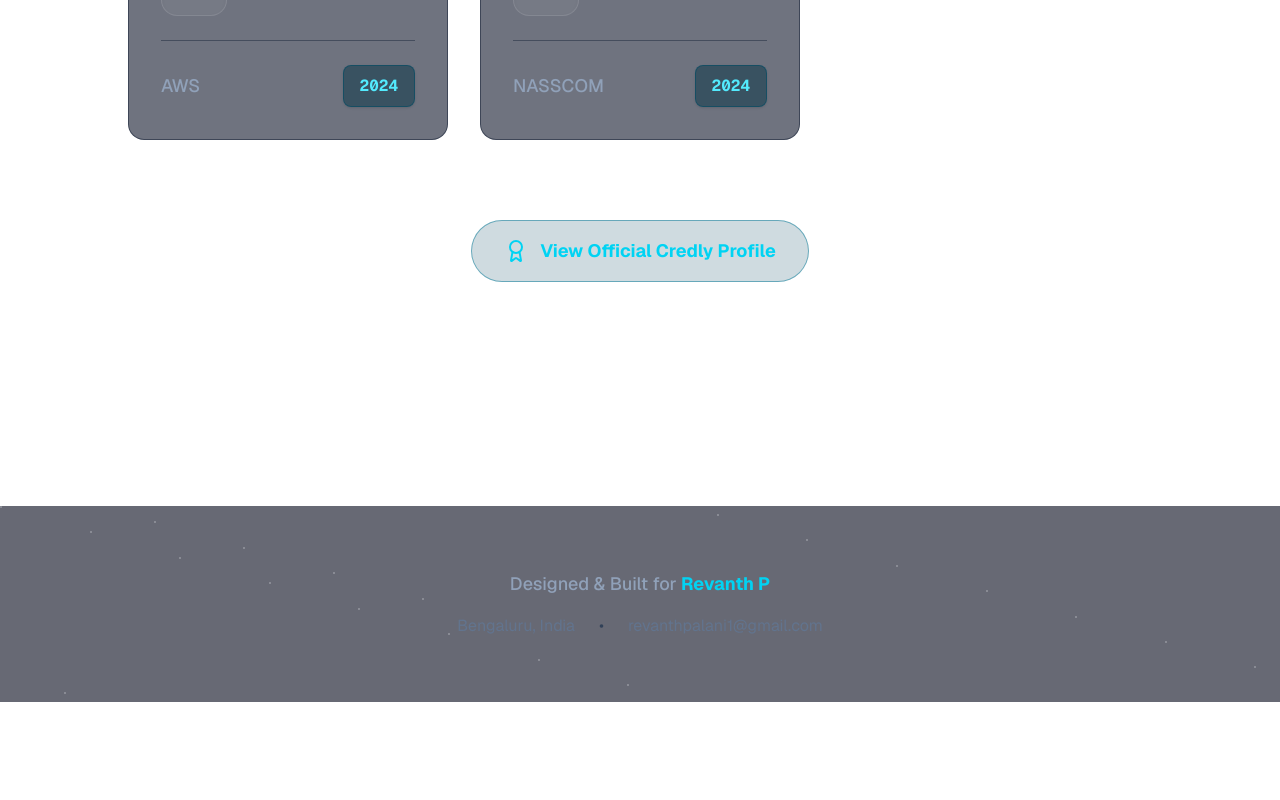
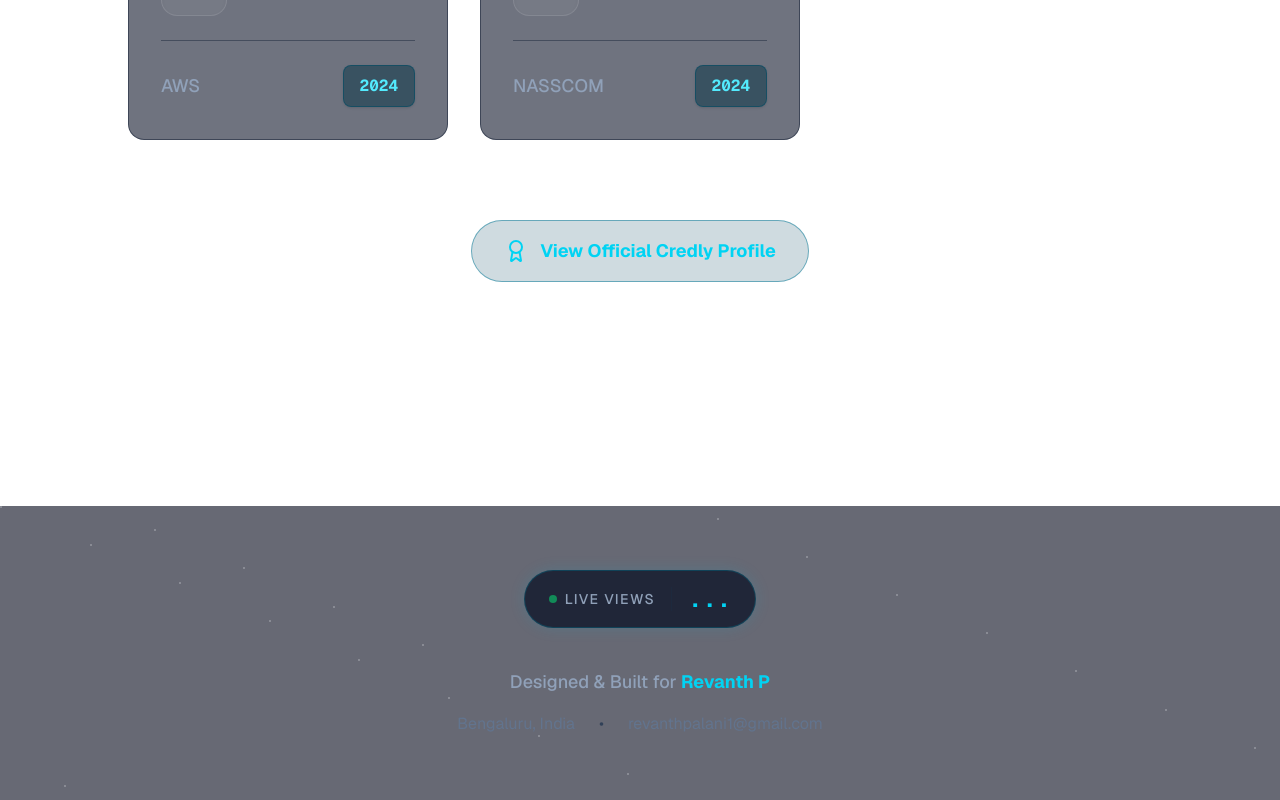
Before and after one commit to Revanth-sabretooth-02/my-cloud-portfolio, a Next.js app: page / in a window 1280 px wide. Shown: the part 5177-5977 px from the top of the page. Before the commit the page ends 5879 px from the top, so only its background shows below. Built offline with nearby package versions, Linux system fonts and the light colour scheme; no server answers.

Commit message:
Fixed footer syntax and added visitor counter UI

```diff
--- a/app/page.tsx
+++ b/app/page.tsx
@@ -280,6 +280,20 @@ export default function Portfolio() {
   const { scrollYProgress } = useScroll();
   const scaleX = useSpring(scrollYProgress, { stiffness: 100, damping: 30, restDelta: 0.001 });
 
+  // --- NEW VISITOR COUNTER LOGIC ---
+  const [visitorCount, setVisitorCount] = useState<number | null>(null);
+
+  useEffect(() => {
+    // Replace the URL below with your actual GCP Trigger URL!
+    fetch("https://visitor-counter-1097810767104.asia-south1.run.app")
+      .then(res => res.json())
+      .then(data => {
+        if (data.count) setVisitorCount(data.count);
+      })
+      .catch(err => console.error("Error fetching visitor count:", err));
+  }, []);
+  // ---------------------------------
+
   return (
     <div className="min-h-screen text-slate-200 selection:bg-cyan-500 selection:text-white font-sans overflow-x-hidden relative">
 
@@ -515,6 +529,27 @@ export default function Portfolio() {
                 <div key={i} className="absolute bg-white h-0.5 w-0.5 rounded-full" style={{ top: `${(i * 13) % 100}%`, left: `${(i * 7) % 100}%` }}></div>
              ))}
         </div>
+
+        {/* --- VISITOR COUNTER BADGE --- */}
+        <motion.div
+          initial={{ opacity: 0, y: 20 }}
+          whileInView={{ opacity: 1, y: 0 }}
+          viewport={{ once: true }}
+          className="mb-10 flex justify-center"
+        >
+          <div className="bg-slate-900/80 border border-cyan-800/50 px-6 py-3 rounded-full flex items-center gap-4 shadow-[0_0_15px_rgba(6,182,212,0.15)] hover:border-cyan-500/50 hover:shadow-[0_0_25px_rgba(6,182,212,0.3)] transition-all cursor-default">
+            <div className="flex items-center gap-2">
+              <div className="w-2 h-2 rounded-full bg-green-400 animate-pulse"></div>
+              <span className="text-slate-400 text-sm font-medium tracking-widest uppercase">Live Views</span>
+            </div>
+            <div className="w-px h-6 bg-slate-800"></div>
+            <span className="text-cyan-400 font-mono font-bold text-2xl">
+              {visitorCount !== null ? visitorCount : "..."}
+            </span>
+          </div>
+        </motion.div>
+        {/* ----------------------------- */}
+
         <p className="text-slate-400 mb-4 font-medium text-lg">Designed & Built for <span className="text-cyan-400 font-bold">Revanth P</span></p>
         <div className="text-slate-500 flex justify-center items-center gap-6">
             <span>Bengaluru, India</span>
```
